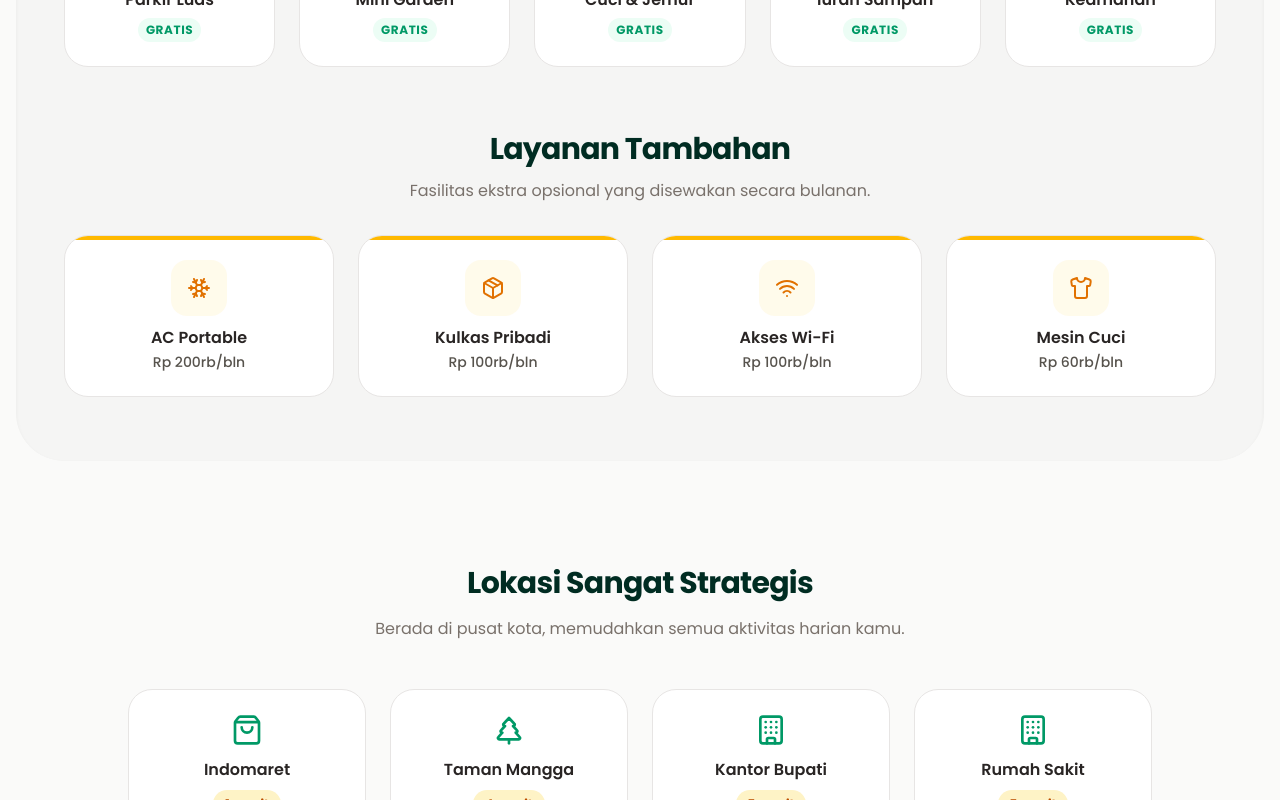
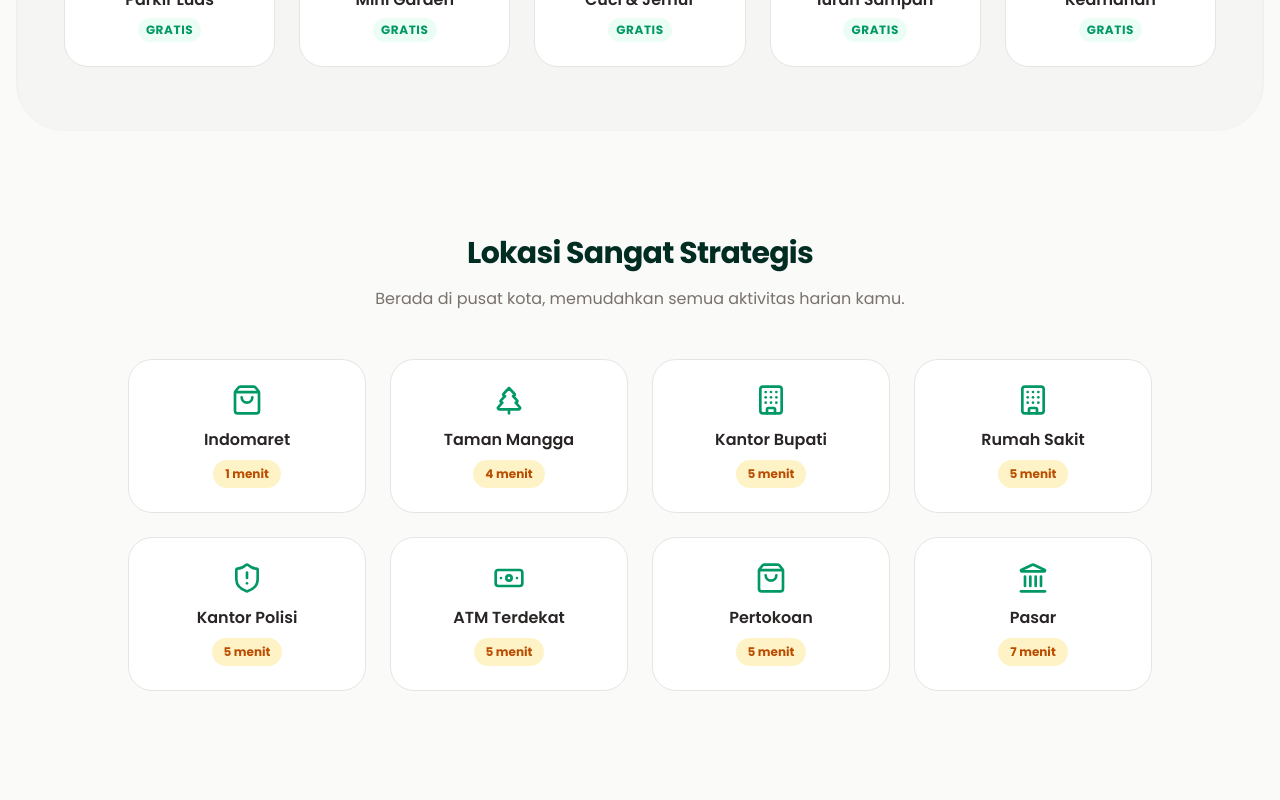
Before and after one commit to dharmayanggg/Santara-kost, a React (Vite) app: page / in a window 1280 px wide. Shown: the part 2480-3280 px from the top of the page. Built offline with nearby package versions, Linux system fonts and the light colour scheme.

Commit message:
refactor: update pricing and simplify facility list
Update monthly room rate to 950k, remove redundant paid service FAQs, and simplify the facilities section.

```diff
--- a/src/data.ts
+++ b/src/data.ts
@@ -70,10 +70,6 @@ export const faqs = [
     a: "Santara Kost adalah representasi sejati kos pusat kota sumbawa. Hanya berjarak sekitar 2-3 menit jalan kaki ke minimarket dan sentra kuliner, serta sangat berdekatan dengan pusat perkantoran pemerintahan daerah dan rumah sakit utama di Sumbawa Besar."
   },
   {
-    q: "Apa saja layanan tambahan berbayar yang tersedia?",
-    a: "Untuk menambah kenyamanan kamu saat stay di Kos Bulanan Sumbawa ini, kami menyediakan layanan ekstra seperti penyewaan AC Portable, Kulkas Pribadi, akses Wi-Fi kencang tanpa batas, hingga fasilitas Mesin Cuci Bersama dengan tarif bulanan yang sangat bersahabat."
-  },
-  {
     q: "Apakah disediakan layanan kebersihan (cleaning service)?",
     a: "Untuk menjaga privasi, kebersihan dalam kamar menjadi tanggung jawab masing-masing penghuni Kos Bulanan Sumbawa. Namun, area bersama seperti lorong, parkiran, dan kamar mandi luar rutin dibersihkan oleh petugas kami."
   },
@@ -87,7 +83,7 @@ export const waNumber = "628133637913";
 export const defaultWaMsg = "Halo Admin Santara Kost, saya tertarik untuk menyewa kamar.";
 export const harianWaMsg = "Halo Admin Santara Kost, saya mau booking kamar Harian untuk tanggal [Isi Tanggal].";
 export const mingguanWaMsg = "Halo Admin Santara Kost, saya mau booking kamar Mingguan untuk tanggal [Isi Tanggal].";
-export const bulananWaMsg = "Halo Admin Santara Kost, mau tanya info slot kosong untuk Kost Bulanan tarif 850rb.";
+export const bulananWaMsg = "Halo Admin Santara Kost, mau tanya info slot kosong untuk Kost Bulanan tarif 950rb.";
 
 export const getWaLink = (msg: string) => `https://wa.me/${waNumber}?text=${encodeURIComponent(msg)}`;
 export const mapLink = "https://maps.app.goo.gl/FPd58fT6Up6yLKbf8";
--- a/src/pages/Home.tsx
+++ b/src/pages/Home.tsx
@@ -1,4 +1,4 @@
-import { Phone, ShieldAlert, CheckCircle2, Bed, Calendar, Clock, Star, ChevronDown, MapPin, Package, Shirt, Snowflake, Wifi, TreePine, Trash2, ShieldCheck, Building, ShoppingBag, Landmark, Banknote, X, Map } from 'lucide-react';
+import { Phone, ShieldAlert, CheckCircle2, Bed, Calendar, Clock, Star, ChevronDown, MapPin, Shirt, TreePine, Trash2, ShieldCheck, Building, ShoppingBag, Landmark, Banknote, X, Map } from 'lucide-react';
 import { testimonials, faqs, getWaLink, defaultWaMsg, harianWaMsg, mingguanWaMsg, bulananWaMsg, images, mapLink } from '../data';
 import heroBg from '../assets/images/kost_bedroom_1785052358041.jpg';
 import { useState } from 'react';
@@ -264,7 +264,7 @@ export default function Home() {
         </div>
       </section>
 
-      {/* 3. Fasilitas & Layanan Tambahan */}
+      {/* 3. Fasilitas Gratis */}
       <section className="py-16 px-4 bg-stone-100 rounded-[3rem] mx-2 md:mx-4 my-10 shadow-inner">
         <div className="max-w-6xl mx-auto">
           <div className="text-center mb-12">
@@ -272,7 +272,7 @@ export default function Home() {
             <p className="text-stone-500">Pilihan fasilitas yang dapat digunakan bersama tanpa biaya tambahan.</p>
           </div>
 
-          <div className="grid grid-cols-2 md:grid-cols-3 lg:grid-cols-5 gap-4 md:gap-6 mb-16">
+          <div className="grid grid-cols-2 md:grid-cols-3 lg:grid-cols-5 gap-4 md:gap-6">
             <div className="bg-white rounded-3xl border border-stone-200 p-5 md:p-6 flex flex-col items-center text-center gap-3 md:gap-4 hover:border-emerald-400 hover:shadow-lg transition-all duration-300 relative overflow-hidden">
               <div className="absolute top-0 inset-x-0 h-1 bg-emerald-500"></div>
               <div className="w-12 h-12 md:w-14 md:h-14 bg-emerald-50 text-emerald-600 flex items-center justify-center rounded-2xl shrink-0">
@@ -325,57 +325,6 @@ export default function Home() {
               <div>
                 <h4 className="font-semibold text-stone-800 text-sm md:text-base leading-tight">Keamanan</h4>
                 <p className="text-[10px] md:text-xs font-bold text-emerald-600 mt-1 md:mt-2 uppercase tracking-wider bg-emerald-50 px-2 py-1 rounded-full inline-block">Gratis</p>
-              </div>
-            </div>
-          </div>
-
-          <div className="text-center mb-8">
-            <h2 className="text-2xl md:text-3xl font-bold text-emerald-950 mb-3 tracking-tight">Layanan Tambahan</h2>
-            <p className="text-stone-500">Fasilitas ekstra opsional yang disewakan secara bulanan.</p>
-          </div>
-
-          <div className="grid grid-cols-2 md:grid-cols-4 gap-4 md:gap-6">
-            <div className="bg-white rounded-3xl border border-stone-200 p-5 md:p-6 flex flex-col items-center text-center gap-3 hover:border-amber-400 hover:shadow-lg transition-all duration-300 relative overflow-hidden">
-              <div className="absolute top-0 inset-x-0 h-1 bg-amber-400"></div>
-              <div className="w-12 h-12 md:w-14 md:h-14 bg-amber-50 text-amber-600 flex items-center justify-center rounded-2xl shrink-0">
-                <Snowflake className="w-5 h-5 md:w-6 md:h-6" />
-              </div>
-              <div>
-                <h4 className="font-semibold text-stone-800 text-sm md:text-base leading-tight">AC Portable</h4>
-                <p className="text-[11px] md:text-sm text-stone-600 font-medium mt-1">Rp 200rb/bln</p>
-              </div>
-            </div>
-
-            <div className="bg-white rounded-3xl border border-stone-200 p-5 md:p-6 flex flex-col items-center text-center gap-3 hover:border-amber-400 hover:shadow-lg transition-all duration-300 relative overflow-hidden">
-              <div className="absolute top-0 inset-x-0 h-1 bg-amber-400"></div>
-              <div className="w-12 h-12 md:w-14 md:h-14 bg-amber-50 text-amber-600 flex items-center justify-center rounded-2xl shrink-0">
-                <Package className="w-5 h-5 md:w-6 md:h-6" />
-              </div>
-              <div>
-                <h4 className="font-semibold text-stone-800 text-sm md:text-base leading-tight">Kulkas Pribadi</h4>
-                <p className="text-[11px] md:text-sm text-stone-600 font-medium mt-1">Rp 100rb/bln</p>
-              </div>
-            </div>
-
-            <div className="bg-white rounded-3xl border border-stone-200 p-5 md:p-6 flex flex-col items-center text-center gap-3 hover:border-amber-400 hover:shadow-lg transition-all duration-300 relative overflow-hidden">
-              <div className="absolute top-0 inset-x-0 h-1 bg-amber-400"></div>
-              <div className="w-12 h-12 md:w-14 md:h-14 bg-amber-50 text-amber-600 flex items-center justify-center rounded-2xl shrink-0">
-                <Wifi className="w-5 h-5 md:w-6 md:h-6" />
-              </div>
-              <div>
-                <h4 className="font-semibold text-stone-800 text-sm md:text-base leading-tight">Akses Wi-Fi</h4>
-                <p className="text-[11px] md:text-sm text-stone-600 font-medium mt-1">Rp 100rb/bln</p>
-              </div>
-            </div>
-
-            <div className="bg-white rounded-3xl border border-stone-200 p-5 md:p-6 flex flex-col items-center text-center gap-3 hover:border-amber-400 hover:shadow-lg transition-all duration-300 relative overflow-hidden">
-              <div className="absolute top-0 inset-x-0 h-1 bg-amber-400"></div>
-              <div className="w-12 h-12 md:w-14 md:h-14 bg-amber-50 text-amber-600 flex items-center justify-center rounded-2xl shrink-0">
-                <Shirt className="w-5 h-5 md:w-6 md:h-6" />
-              </div>
-              <div>
-                <h4 className="font-semibold text-stone-800 text-sm md:text-base leading-tight">Mesin Cuci</h4>
-                <p className="text-[11px] md:text-sm text-stone-600 font-medium mt-1">Rp 60rb/bln</p>
               </div>
             </div>
           </div>
```
